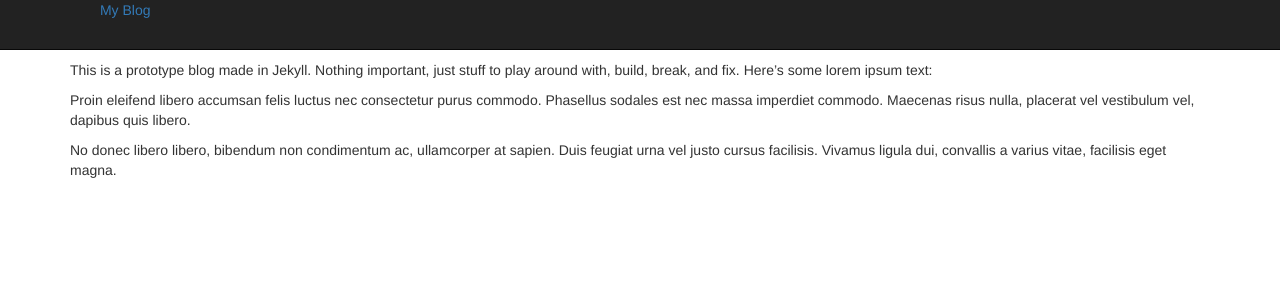
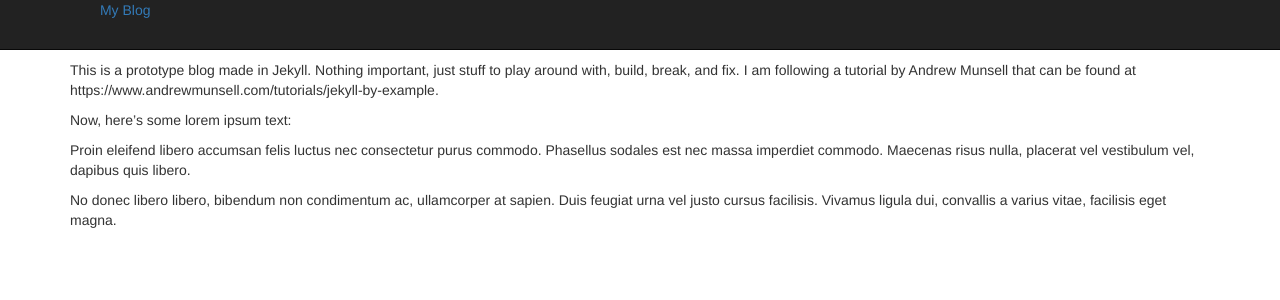
Before and after one commit to bgrove1974/myblog, a Jekyll site: the page built from index.md, in a window 1280 px wide. Shown: the top 300 px of the page. Built offline with Jekyll 4.4.1, drawn with Linux system fonts in a browser that asks for light colours; Markdown is read by kramdown in place of the engine named in the settings.

Commit message:
Add sidebar.html file and some real content

```diff
--- /dev/null
+++ b/_includes/sidebar.html
@@ -0,0 +1,3 @@
+<h3>About Me</h3>
+
+<p>My name is Ben, and I am learning Web Development. I am familiar with HTML, Javascript, and CSS, but damn if I don't love me some Ruby on Rails. Now, don't get me wrong, Rais is awesome, but sometimes it is just a bit overkill for a site such as this. Besides, I should broaden my horizons so that I am not doing everything with Rails, so this side is made with Jekyll, Twitter Bootstrap, a little bit of Ruby, and the aforementioned HTML, CSS, and Javascript.</p>
--- a/index.md
+++ b/index.md
@@ -3,7 +3,9 @@
 title: Jekyll Blog      #!# The front matter block goes between the --- lines.
 ---
 
-This is a prototype blog made in Jekyll. Nothing important, just stuff to play around with, build, break, and fix. Here's some lorem ipsum text:
+This is a prototype blog made in Jekyll. Nothing important, just stuff to play around with, build, break, and fix. I am following a tutorial by Andrew Munsell that can be found at https://www.andrewmunsell.com/tutorials/jekyll-by-example.
+
+Now, here's some lorem ipsum text:
 
 Proin eleifend libero accumsan felis luctus nec consectetur purus commodo. Phasellus sodales est nec massa imperdiet commodo. Maecenas risus nulla, placerat vel vestibulum vel, dapibus quis libero.
 
```
